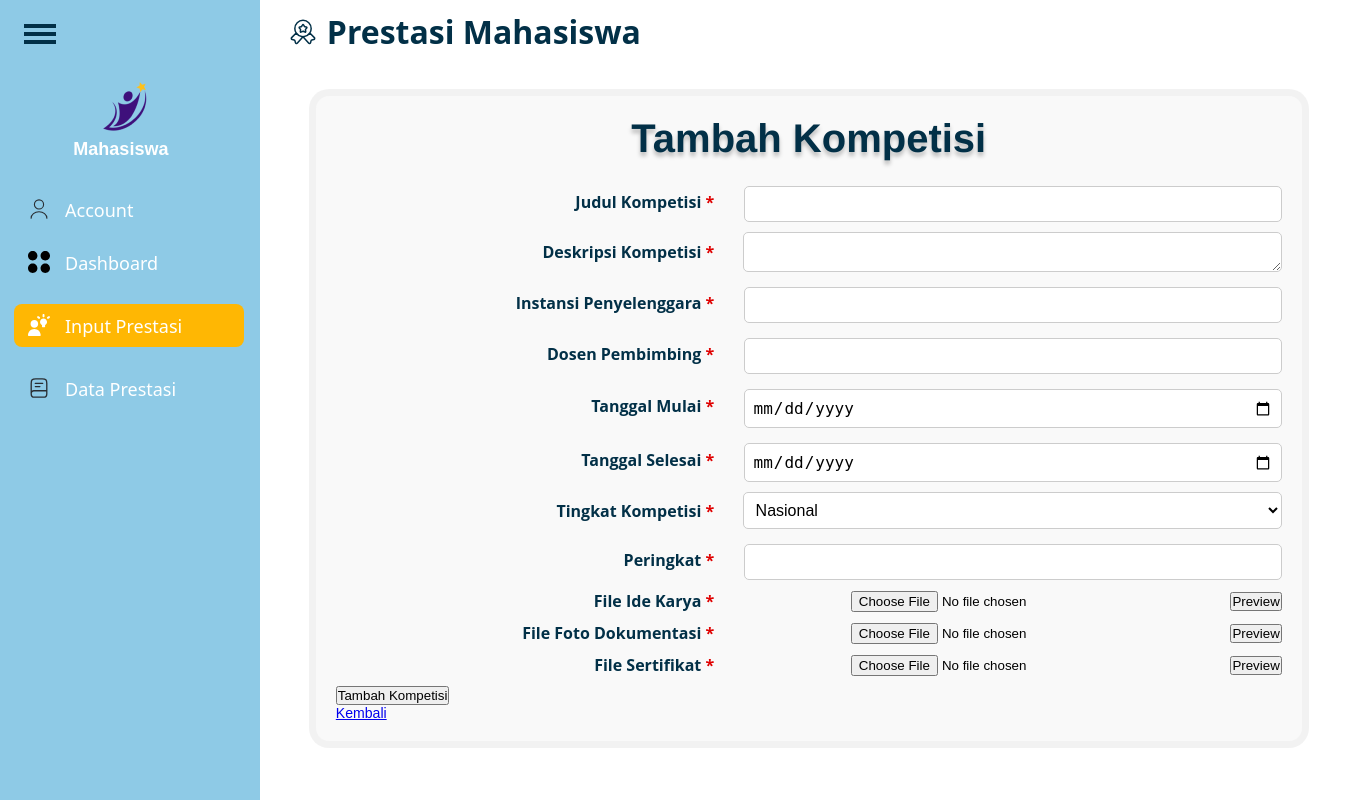
After one commit to Fallujahrama/ProjectPBL_Presma, a PHP site: page /inputKompetisi.php in a window 1360 px wide. The commit adds this page. Run offline with PHP 8.4, Linux system fonts and the light colour scheme.

Commit message:
Fitur input, profile mahasiswa done

```diff
--- /dev/null
+++ b/inputKompetisi.php
@@ -0,0 +1,180 @@
+<?php
+if ($_SERVER["REQUEST_METHOD"] == "POST") {
+  // Ambil data dari form
+  $judul_kompetisi = $_POST['judul_kompetisi'];
+  $deskripsi_kompetisi = $_POST['deskripsi_kompetisi'];
+  $instansi_penyelenggara = $_POST['instansi_penyelenggara'];
+  $dosen_pembimbing = $_POST['dosen_pembimbing'];
+  $tgl_mulai = $_POST['tgl_mulai'];
+  $tgl_selesai = $_POST['tgl_selesai'];
+  $tingkat_kompetisi = $_POST['tingkat_kompetisi'];
+  $peringkat = $_POST['peringkat'];
+
+  include 'MahasiswaBackend.php';
+  include 'db_connect.php';
+
+  $backend = new MahasiswaBackend($conn);
+  $tambahKompetisi = $backend->tambahKompetisi($judul_kompetisi, $deskripsi_kompetisi,
+  $instansi_penyelenggara, $dosen_pembimbing, $tgl_mulai, $tgl_selesai, $tingkat_kompetisi,
+  $peringkat, $_FILES['file_ide_karya'], $_FILES['file_foto_dokumentasi'], $_FILES['file_sertifikat']);
+}
+?>
+<!DOCTYPE html>
+<html lang="en">
+
+<head>
+    <meta charset="UTF-8">
+    <meta name="viewport" content="width=device-width, initial-scale=1.0">
+    <link rel="stylesheet" href="input.css">
+    <title>Input Data Prestasi</title>
+    <script>
+        function openFileInNewTab(input) {
+            const file = input.files[0];
+            if (file) {
+                const fileURL = URL.createObjectURL(file);
+                window.open(fileURL, '_blank');
+            }
+        }
+    </script>
+</head>
+
+<body>
+    <div class="container">
+        <!-- Sidebar Start -->
+        <div class="sidebar">
+            <div class="header">
+              <div class="main-content">
+                <div id="menu-button">
+                  <input type="checkbox" id="menu-checkbox">
+                  <label for="menu-checkbox" id="menu-label">
+                    <div id="hamburger"></div>
+                  </label>
+                </div>
+              </div>
+                <div class="list-item">
+                </div>
+                <div class="illustration">
+                  <a href="#">
+                    <img src="Logo1.png" alt="" class="icon">
+                    <span class="description-header">Mahasiswa</span>
+                  </a>
+                </div>
+              </div>
+                <div class="main">
+                  <div class="list-item">
+                    <a href="#">
+                      <img src="assets/User.svg" alt="" class="icon">
+                      <span class="description">Account</span>
+                    </a>
+                  </div>
+                </div>
+                <div class="main">
+                  <div class="list-item">
+                    <a href="Mahasiswa.php">
+                      <img src="assets/Dashboard Circle.svg" alt="" class="icon">
+                      <span class="description">Dashboard</span>
+                    </a>
+                  </div>
+                </div>
+                <div class="main">
+                  <div class="list-item">
+                    <a href="#" class="active">
+                      <img src="assets/Collaborations Idea.svg" alt="" class="icon">
+                      <span class="description">Input Prestasi</span>
+                    </a>
+                  </div>
+                </div>
+                <div class="main">
+                  <div class="list-item">
+                    <a href="#">
+                      <img src="assets/Book.svg" alt="" class="icon">
+                      <span class="description">Data Prestasi</span>
+                    </a>
+                  </div>
+                </div>
+          </div>
+          <!-- Sidebar End -->
+
+          <!-- Main Content Start -->
+          <div class="label">
+              <!-- Teks di luar kotak -->
+              <div class="container-mapres">
+                <img src="assets/Medal Star.svg" alt="">
+                <h3>Prestasi Mahasiswa</h3>
+            </div>
+            <br>
+
+              <!-- Kotak -->
+              <div class="box">
+                  <div class="rectangle">
+                      <div class="datakom">
+                          <div class="text-wrappers">Tambah Kompetisi</div>
+
+                          <!-- Form Fields -->
+                          <form method="POST" action="" enctype="multipart/form-data">
+                          <div class="form-group">
+                              <label for="judul_kompetisi">Judul Kompetisi <span>*</span></label>
+                              <input type="text" id="judul_kompetisi" name="judul_kompetisi" required>
+                          </div>
+                          <div class="form-group">
+                              <label for="deskripsi_kompetisi">Deskripsi Kompetisi <span>*</span></label>
+                              <textarea id="deskripsi_kompetisi" name="deskripsi_kompetisi" required></textarea>
+                          </div>
+                          <div class="form-group">
+                              <label for="instansi_penyelenggara">Instansi Penyelenggara <span>*</span></label>
+                              <input type="text" id="instansi_penyelenggara" name="instansi_penyelenggara" required>
+                          </div>
+                          <div class="form-group">
+                              <label for="dosen_pembimbing">Dosen Pembimbing <span>*</span></label>
+                              <input type="text" id="dosen_pembimbing" name="dosen_pembimbing" required>
+                          </div>
+                          <div class="form-group">
+                              <label for="tgl_mulai">Tanggal Mulai <span>*</span></label>
+                              <input type="date" id="tgl_mulai" name="tgl_mulai" required>
+                          </div>
+                          <div class="form-group">
+                              <label for="tgl_selesai">Tanggal Selesai <span>*</span></label>
+                              <input type="date" id="tgl_selesai" name="tgl_selesai" required>
+                          </div>
+                          <div class="form-group">
+                            <label for="tingkat_kompetisi">Tingkat Kompetisi <span>*</span></label>
+                            <select id="tingkat_kompetisi" name="tingkat_kompetisi" required>
+                                <option value="Nasional">Nasional</option>
+                                <option value="Regional">Regional</option>
+                                <option value="Lokal">Lokal</option>
+                            </select>
+                          </div>
+
+                          <div class="form-group">
+                              <label for="peringkat">Peringkat <span>*</span></label>
+                              <input type="text" id="peringkat" name="peringkat" required>
+                          </div>
+                          <!-- file -->
+                          <div class="form-groups">
+                              <label for="file_ide_karya">File Ide Karya <span>*</span></label>
+                              <input type="file" id="file_ide_karya" name="file_ide_karya" required>
+                              <button type="button" class="preview-btn" onclick="openFileInNewTab(document.getElementById('file_ide_karya'))">Preview</button>
+                          </div>
+                          <div class="form-groups">
+                              <label for="file_foto_dokumentasi">File Foto Dokumentasi <span>*</span></label>
+                              <input type="file" id="file_foto_dokumentasi" name="file_foto_dokumentasi" required>
+                              <button type="button" class="preview-btn" onclick="openFileInNewTab(document.getElementById('file_foto_dokumentasi'))">Preview</button>
+                          </div>
+                          <div class="form-groups">
+                              <label for="file_sertifikat">File Sertifikat <span>*</span></label>
+                              <input type="file" id="file_sertifikat" name="file_sertifikat" required>
+                              <button type="button" class="preview-btn" onclick="openFileInNewTab(document.getElementById('file_sertifikat'))">Preview</button>
+                          </div>
+                          <button type="submit" class="tambahKompetisi">Tambah Kompetisi</button> <br>
+                          </form>
+                        </div>
+                          <a href="Mahasiswa.php" class="backDash">Kembali</a>
+                      </div>
+                </div>
+          </div>
+    </div>
+    <script src="https://cdnjs.cloudflare.com/ajax/libs/Chart.js/4.4.1/chart.min.js" integrity="sha512-L0Shl7nXXzIlBSUUPpxrokqq4ojqgZFQczTYlGjzONGTDAcLremjwaWv5A+EDLnxhQzY5xUZPWLOLqYRkY0Cbw==" crossorigin="anonymous" referrerpolicy="no-referrer"></script>
+    <script src="scriptadmin.js"></script>
+</body>
+
+</html>
```
Also changed, not shown: Mahasiswa.php (+13 -5 lines), MahasiswaBackend.php (+113 -36 lines), profileMhs.php (added, +94 -0 lines).
